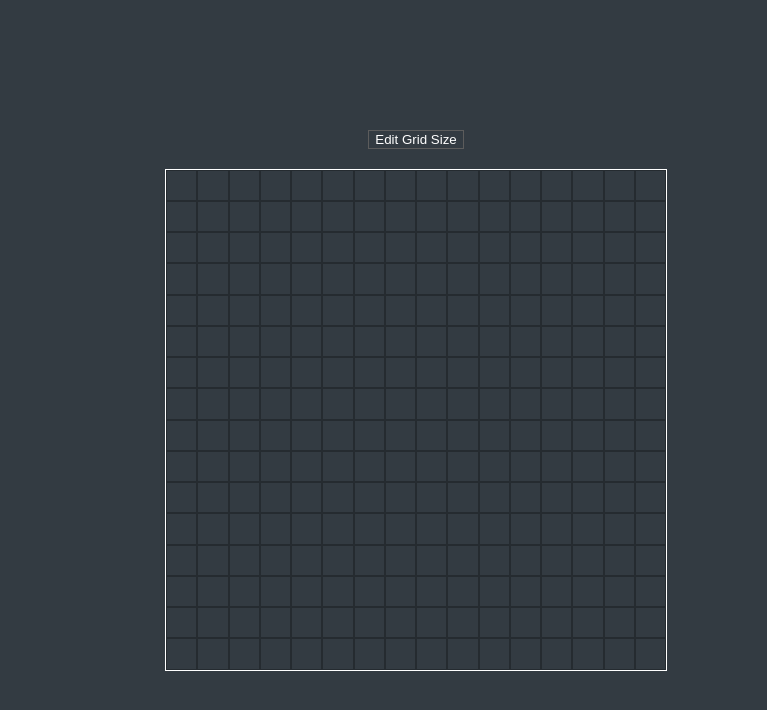
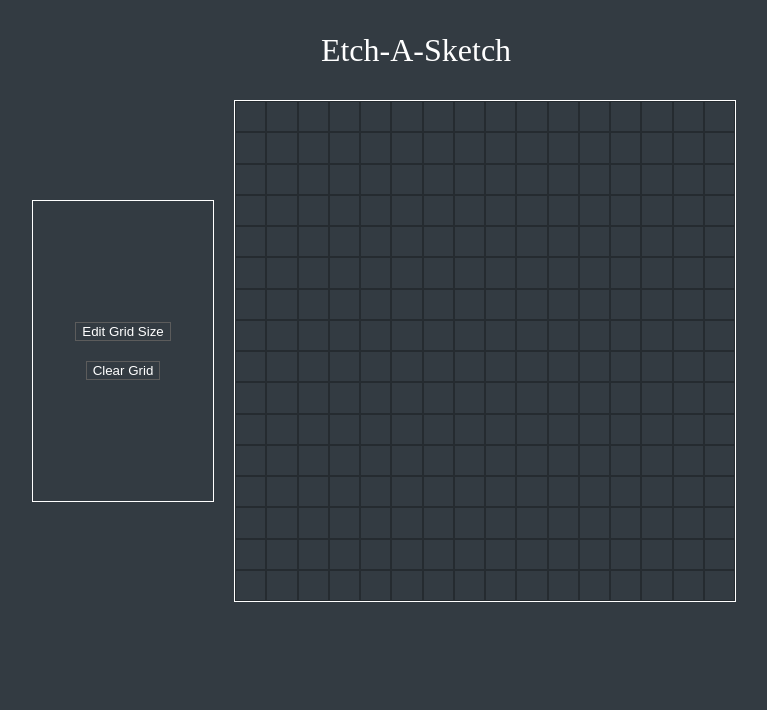
Before and after one commit to isaac-was-here/odin_etchasketch, a plain HTML site: page index.html in a window 1280 px wide. Shown: the whole page, without its empty margins (224-991 px from the left). Drawn offline with Linux system fonts and the light colour scheme.

Commit message:
Add header text

```diff
--- a/index.html
+++ b/index.html
@@ -7,11 +7,15 @@
         <script src="js-file.js" defer></script>
     </head>
     <body>
+        <div id="header">
+            <div>Etch-A-Sketch</div>
+        </div>
         <div id="main">
-            <button id="sizebutton">Edit Grid Size</button>
-            <div id="container">
-
+            <div id="menu">
+                <button id="sizebutton">Edit Grid Size</button>
+                <button id="clearbutton">Clear Grid</button>
             </div>
+            <div id="container"></div>
         </div>
     </body>
 </html>
--- a/js-file.js
+++ b/js-file.js
@@ -1,4 +1,5 @@
 const editbutton = document.querySelector("#sizebutton");
+const clearbutton = document.querySelector("#clearbutton");
 const container = document.querySelector("#container");
 
 let size = 16;
@@ -15,6 +16,11 @@ editbutton.onclick = () => {
     generateGrid(size);
 }
 
+clearbutton.onclick = () => {
+    deleteGrid();
+    generateGrid(size);
+}
+
 function deleteGrid() {
     while(container.firstChild) {
         container.removeChild(container.firstChild);
@@ -25,7 +31,7 @@ function generateGrid(size) {
     container.style.cssText = `grid-template-columns: repeat(${size}, minmax(auto, auto));`;
     for(let i = 0; i < (size*size); i++) {
         const div = document.createElement("div");
-        div.setAttribute("style", "max-height: 100%; width: 100%;");
+        div.setAttribute("style", "max-height: 100%; max-width: 100%;");
         div.onmouseover = () => div.style.backgroundColor = "white";
         container.appendChild(div);
     }
--- a/style.css
+++ b/style.css
@@ -1,14 +1,38 @@
 body {
     margin: 0;
     background-color:rgb(51, 59, 66);
+    height: 100vh;
+}
+
+#header {
+    display: flex;
+    justify-content: center;
+    align-items: center;
+    height: 100px;
+}
+
+#header div {
+    font-size: 2em;
+    color: white;
 }
 
 #main {
     display: flex;
-    flex-direction: column;
     justify-content: center;
     align-items: center;
-    height: 100vh;
+
+    gap: 20px;
+    margin-left: -5%;
+}
+
+#menu {
+    border: 1px solid white;
+    height: 300px;
+    width: 180px;
+    display: flex;
+    flex-direction: column;
+    align-items: center;
+    justify-content: center;
     gap: 20px;
 }
 
```
